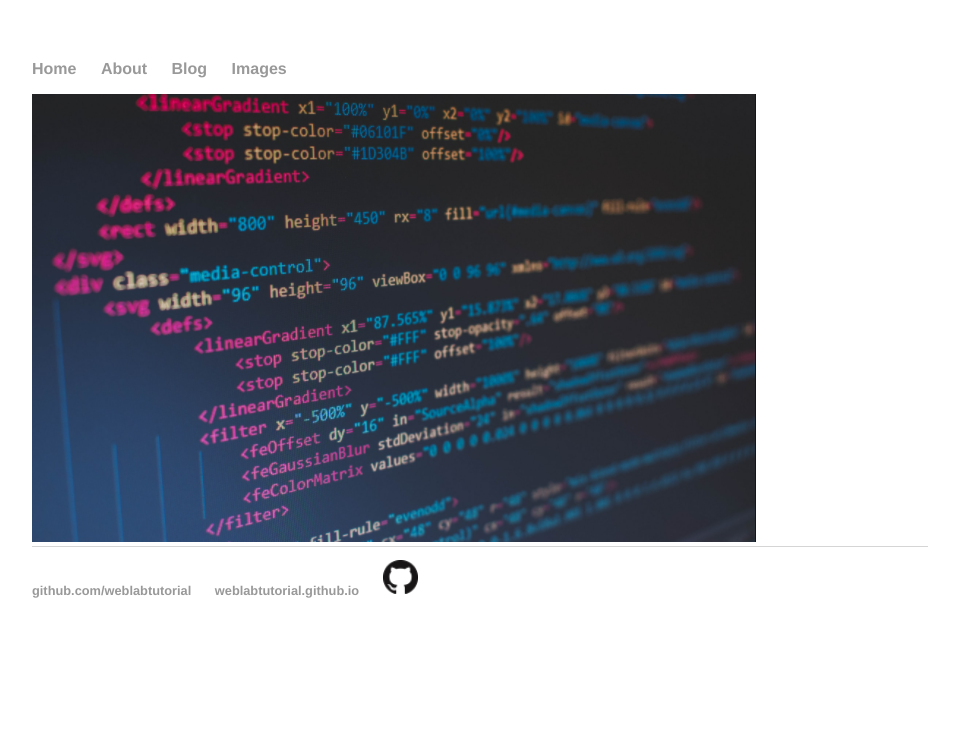
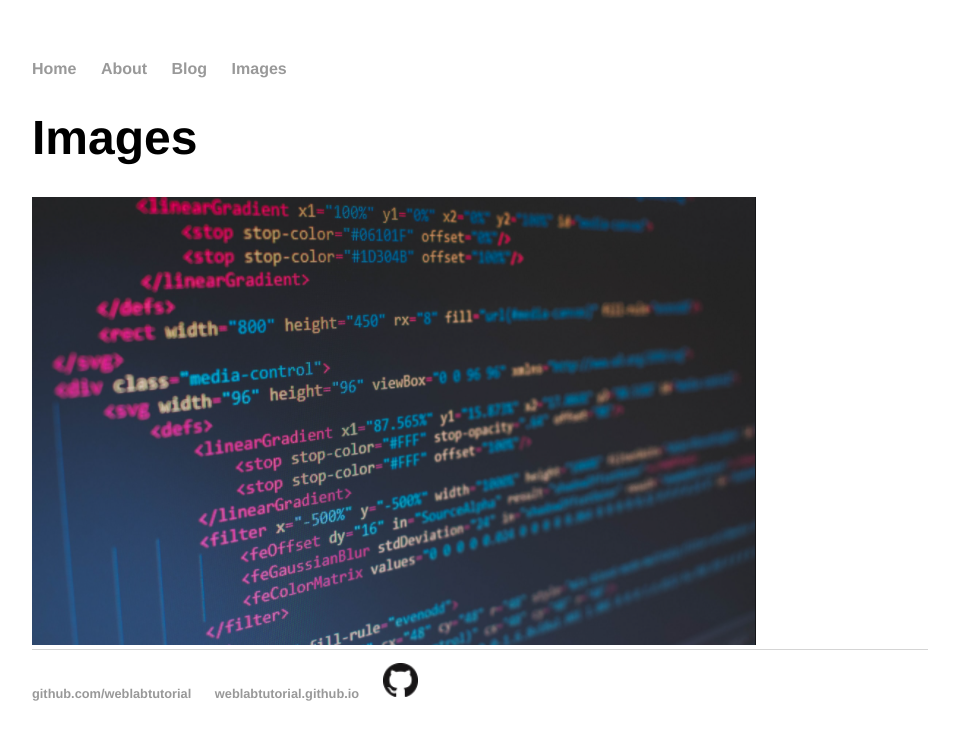
Before and after one commit to cr2007/F28WP-Lab1, a Jekyll site: the page built from images/index.html, in a window 1280 px wide. Shown: the top 740 px of the page, without its empty margins (160-1119 px from the left). Built offline with Jekyll 4.4.1, drawn with Linux system fonts in a browser that asks for light colours.

Commit message:
Adds `<h1>` tag in `images/index.html`

```diff
--- a/images/index.html
+++ b/images/index.html
@@ -2,5 +2,6 @@
 layout: default
 title: Web Programming
 ---
+<h1>Images</h1>
 
 <img alt="Web Programming Code" title="" src="html.png">
```
